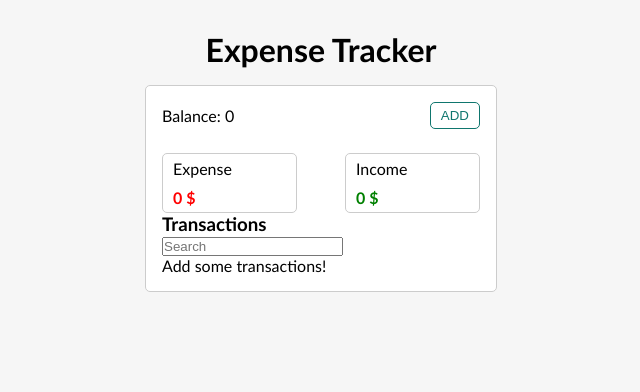
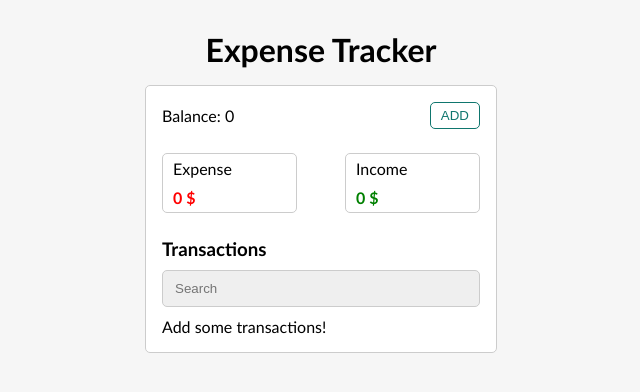
Before and after one commit to HaniyehPeyvandi/ExpenseTracker, a React (Create React App) app: page / in a window 1280 px wide. Shown: the top 392 px of the page, without its empty margins (319-959 px from the left). Built offline with nearby package versions, Linux system fonts and the light colour scheme.

Commit message:
add styles of search box in transactions component

```diff
--- a/src/components/Transaction.module.css
+++ b/src/components/Transaction.module.css
@@ -9,3 +9,18 @@
   font-weight: bold;
   border-right: 4px solid green;
 }
+
+.search{
+  display: block;
+  border-radius: 5px;
+  padding: 10px 12px;
+  border: 1px solid #ccc;
+  background-color: #efefef;
+  width: 100%;
+  margin: 10px 0;
+  outline: none;
+}
+
+.transactionHeading{
+  margin-top: 25px;
+}
```
